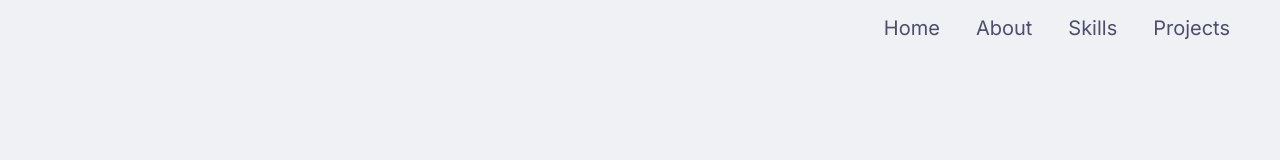
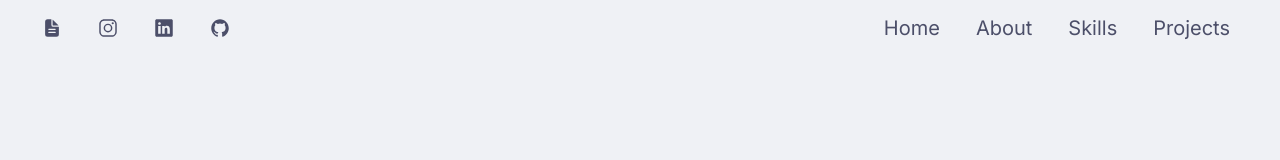
Before and after one commit to conrad-mo/personal-website-old, a Next.js app: page / in a window 1280 px wide. Shown: the top 160 px of the page. Built offline with nearby package versions, Linux system fonts and the light colour scheme; what @catppuccin/tailwindcss would draw is missing.

Commit message:
Update portfolio website

```diff
--- a/components/navbar.tsx
+++ b/components/navbar.tsx
@@ -1,9 +1,60 @@
 import { Link as ScrollLink, animateScroll as scroll } from "react-scroll";
+import {
+  IoDocumentText,
+  IoLogoInstagram,
+  IoLogoLinkedin,
+  IoLogoGithub,
+} from "react-icons/io5";
 
 export default function Navbar() {
   return (
-    <main className="flex justify-end items-center text-xl bg-ctp-base">
-      <ScrollLink to="home" smooth={true} duration={500} className="m-2" id="homebutton">
+    <main className="flex justify-between items-center bg-ctp-base">
+      <div className="flex items-center text-xl ml-8 gap-4">
+        <a
+          href="/Conrad_Mo_resume.pdf"
+          target="_blank"
+          rel="noopener noreferrer"
+        >
+          <button className="rounded-lg border-2 border-transparent px-2 py-1 transition-colors hover:border-ctp-text hover:bg-ctp-surface2 active:bg-ctp-surface2/50">
+            <IoDocumentText />
+          </button>
+        </a>
+        <a
+          href="https://www.instagram.com/conrad.mo/"
+          target="_blank"
+          rel="noopener noreferrer"
+        >
+          <button className="rounded-lg border-2 border-transparent px-2 py-1 transition-colors hover:border-ctp-text hover:bg-ctp-surface2 active:bg-ctp-surface2/50">
+            <IoLogoInstagram />
+          </button>
+        </a>
+        <a
+          href="https://www.linkedin.com/in/conradmo/"
+          target="_blank"
+          rel="noopener noreferrer"
+        >
+          <button className="rounded-lg border-2 border-transparent px-2 py-1 transition-colors hover:border-ctp-text hover:bg-ctp-surface2 active:bg-ctp-surface2/50">
+            <IoLogoLinkedin />
+          </button>
+        </a>
+        <a
+          href="https://github.com/conrad-mo"
+          target="_blank"
+          rel="noopener noreferrer"
+        >
+          <button className="rounded-lg border-2 border-transparent px-2 py-1 transition-colors hover:border-ctp-text hover:bg-ctp-surface2 active:bg-ctp-surface2/50">
+            <IoLogoGithub />
+          </button>
+        </a>
+      </div>
+      <div className="flex justify-end items-center text-xl">
+        <ScrollLink
+          to="home"
+          smooth={true}
+          duration={500}
+          className="m-2"
+          id="homebutton"
+        >
           <button className="rounded-lg border-2 border-transparent px-2 py-1 transition-colors hover:border-ctp-text hover:bg-ctp-surface2 active:bg-ctp-surface2/50">
             Home
           </button>
@@ -15,7 +66,9 @@ export default function Navbar() {
           className="m-2"
           id="aboutbutton"
         >
-        <button className="rounded-lg border-2 border-transparent px-2 py-1 transition-colors hover:border-ctp-text hover:bg-ctp-surface2 active:bg-ctp-surface2/50">About</button>
+          <button className="rounded-lg border-2 border-transparent px-2 py-1 transition-colors hover:border-ctp-text hover:bg-ctp-surface2 active:bg-ctp-surface2/50">
+            About
+          </button>
         </ScrollLink>
         <ScrollLink
           to="skills"
@@ -24,7 +77,9 @@ export default function Navbar() {
           className="m-2"
           id="skillsbutton"
         >
-        <button className="rounded-lg border-2 border-transparent px-2 py-1 transition-colors hover:border-ctp-text hover:bg-ctp-surface2 active:bg-ctp-surface2/50">Skills</button>
+          <button className="rounded-lg border-2 border-transparent px-2 py-1 transition-colors hover:border-ctp-text hover:bg-ctp-surface2 active:bg-ctp-surface2/50">
+            Skills
+          </button>
         </ScrollLink>
         <ScrollLink
           to="projects"
@@ -33,9 +88,12 @@ export default function Navbar() {
           className="m-2"
           id="projectsbutton"
         >
-        <button className="rounded-lg border-2 border-transparent px-2 py-1 transition-colors hover:border-ctp-text hover:bg-ctp-surface2 active:bg-ctp-surface2/50">Projects</button>
+          <button className="rounded-lg border-2 border-transparent px-2 py-1 transition-colors hover:border-ctp-text hover:bg-ctp-surface2 active:bg-ctp-surface2/50">
+            Projects
+          </button>
         </ScrollLink>
         <div className="w-8"></div>
+      </div>
     </main>
   );
 }
--- a/package.json
+++ b/package.json
@@ -16,10 +16,11 @@
     "eslint": "8.48.0",
     "eslint-config-next": "13.4.19",
     "framer-motion": "^10.16.4",
-    "next": "13.4.19",
-    "postcss": "8.4.29",
+    "next": "^13.5.4",
+    "postcss": "^8.4.31",
     "react": "18.2.0",
     "react-dom": "18.2.0",
+    "react-icons": "^4.11.0",
     "react-scroll": "^1.8.9",
     "tailwindcss": "3.3.3",
     "typescript": "5.2.2"
```
Also changed, not shown: 2 other files (tests, documents, lock files or other folders). Lines whose indentation alone changed are shown as unchanged.
